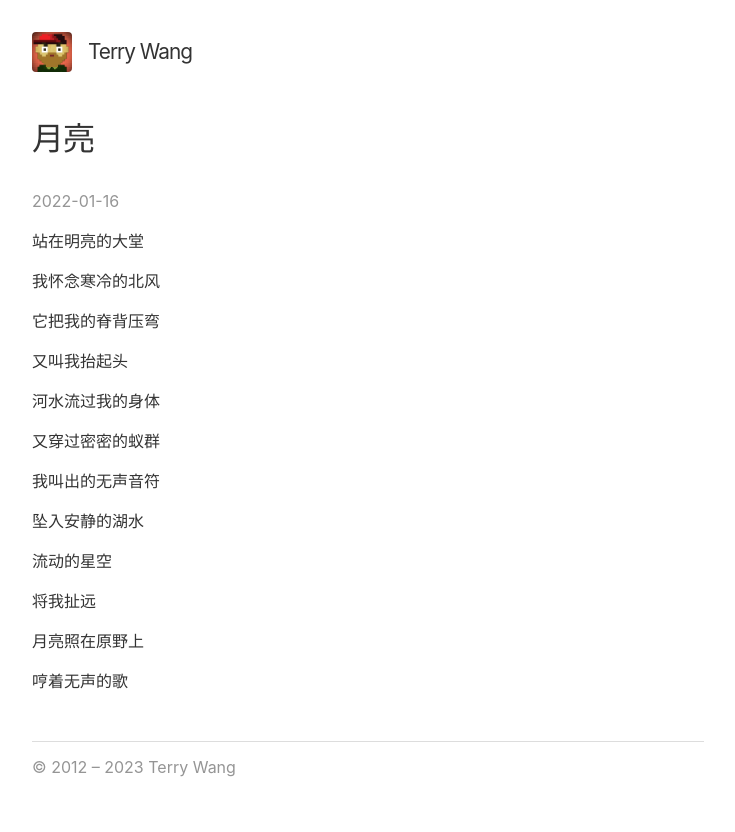
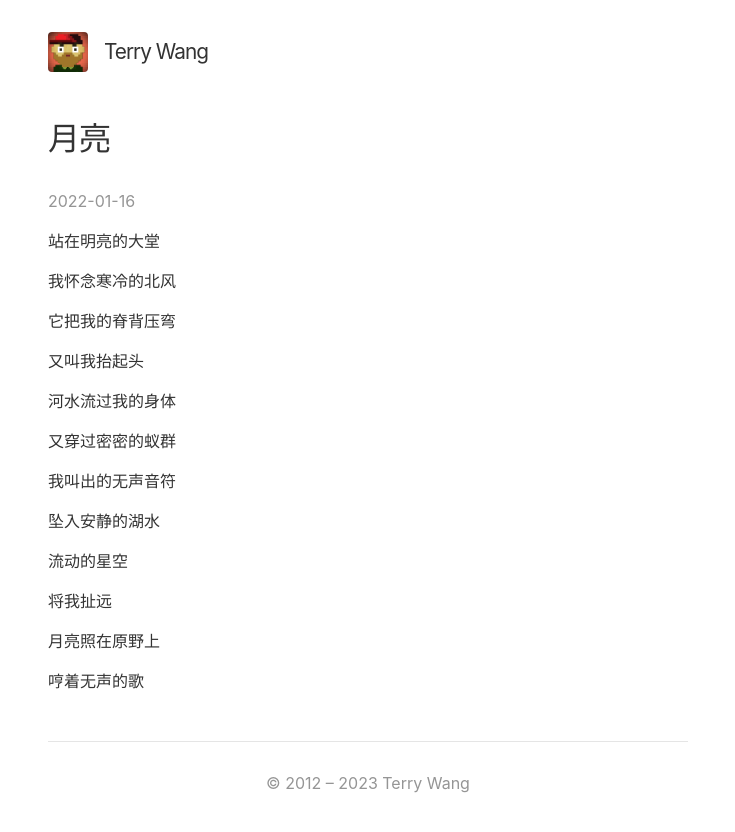
Before and after one commit to lvterry/lvterry.github.io, a Jekyll site: the page built from _posts/2022-01-16-moon.md, in a window 1280 px wide. Shown: the top 832 px of the page, without its empty margins (272-1007 px from the left). Built offline with Jekyll 4.4.1, drawn with Linux system fonts in a browser that asks for light colours.

Commit message:
add pagination & style tweaks

```diff
--- a/_layouts/no-title-post.html
+++ b/_layouts/no-title-post.html
@@ -36,7 +36,7 @@
 
     <article class="container">
       <div class="weak" style="margin-top: 40px;">{{ page.date | date: "%Y-%m-%d" }}</div>
-      {{ content }}
+      <div class="post-content">{{ content }}</div>
       <p class="copyright">&copy; 2012 – 2023 Terry Wang</p>
     </article>
 
--- a/_layouts/post.html
+++ b/_layouts/post.html
@@ -37,7 +37,7 @@
     <article class="container">
       <h1 class="title">{{ page.title }}</h1>
       <div class="weak">{{ page.date | date: "%Y-%m-%d" }}</div>
-      {{ content }}
+      <div class="post-content">{{ content }}</div>
       <p class="copyright">&copy; 2012 – 2023 Terry Wang</p>
     </article>
 
--- a/assets/css/styles.css
+++ b/assets/css/styles.css
@@ -35,7 +35,7 @@
 }
 
 header, .container {
-  width: 42rem;
+  width: 40rem;
   margin: 0 auto;
 }
 
@@ -89,10 +89,26 @@
 }
 
 .copyright {
-  border-top: 1px solid #ddd;
+  text-align: center;
   padding: 0.8rem 0;
-  margin-top: 3rem;
   color: #959595;
+}
+
+.pagination {
+  background-color: #f5f5f5;
+  padding: 4px 12px;
+  border-radius: 30px;
+  text-align: center;
+}
+
+.page_number {
+  margin-left: 24px;
+  margin-right: 24px;
+}
+
+.post-content {
+  border-bottom: 1px solid #e5e5e5;
+  padding-bottom: 2rem;
 }
 
 hr {
@@ -262,15 +278,7 @@
 
 .read-more {
   color: var(--link-color);
-  font-size: 0.9rem;
-  display: inline-block;
-  padding: 4px 8px;
-  border: 1px solid var(--link-color);
-  border-radius: 4px;
-}
-
-.read-more:hover {
-  background-color: #f6f6f6;
+  font-weight: bold;
 }
 
 
```
Also changed, not shown: index.html (+22 -3 lines).
